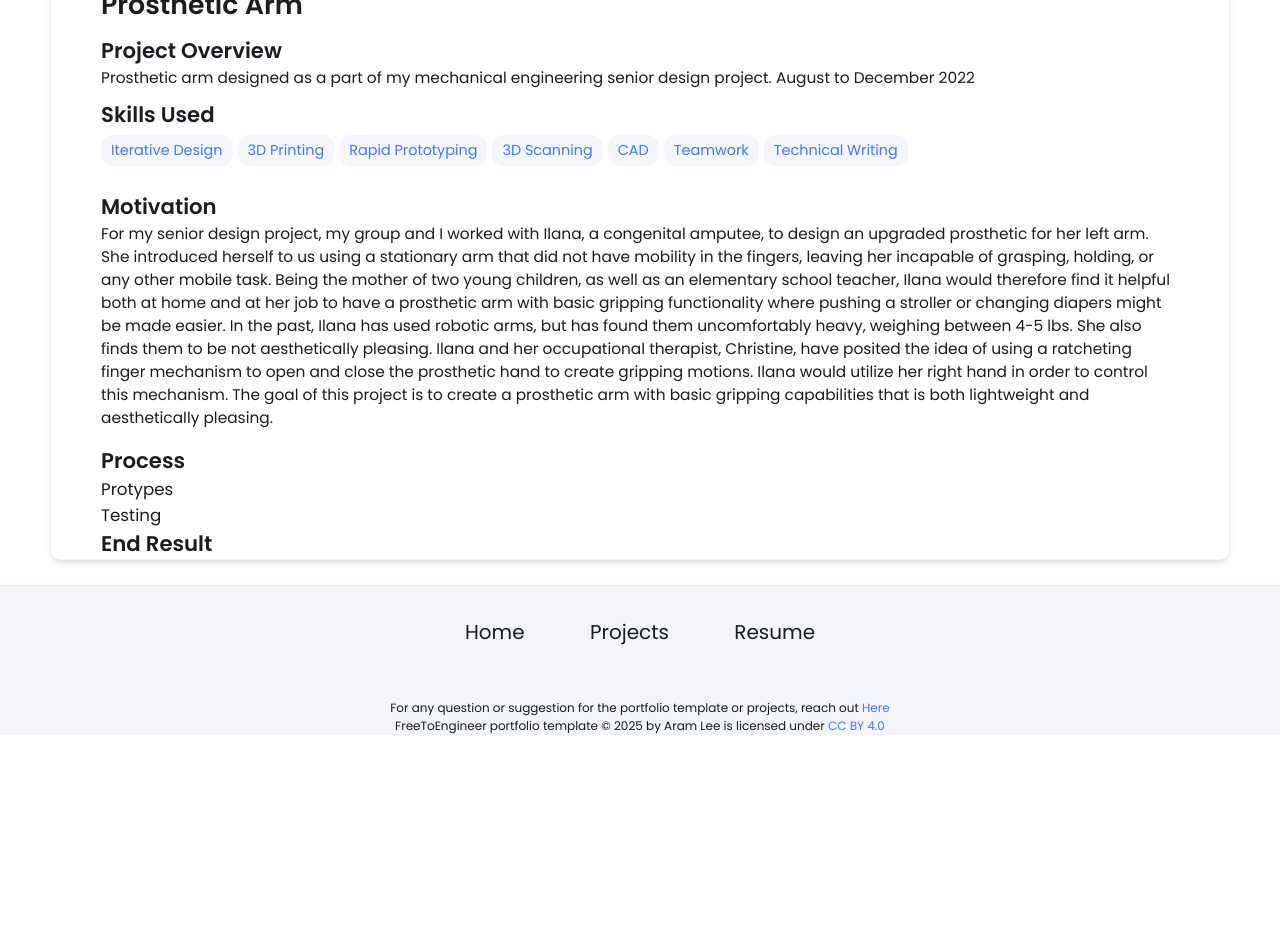
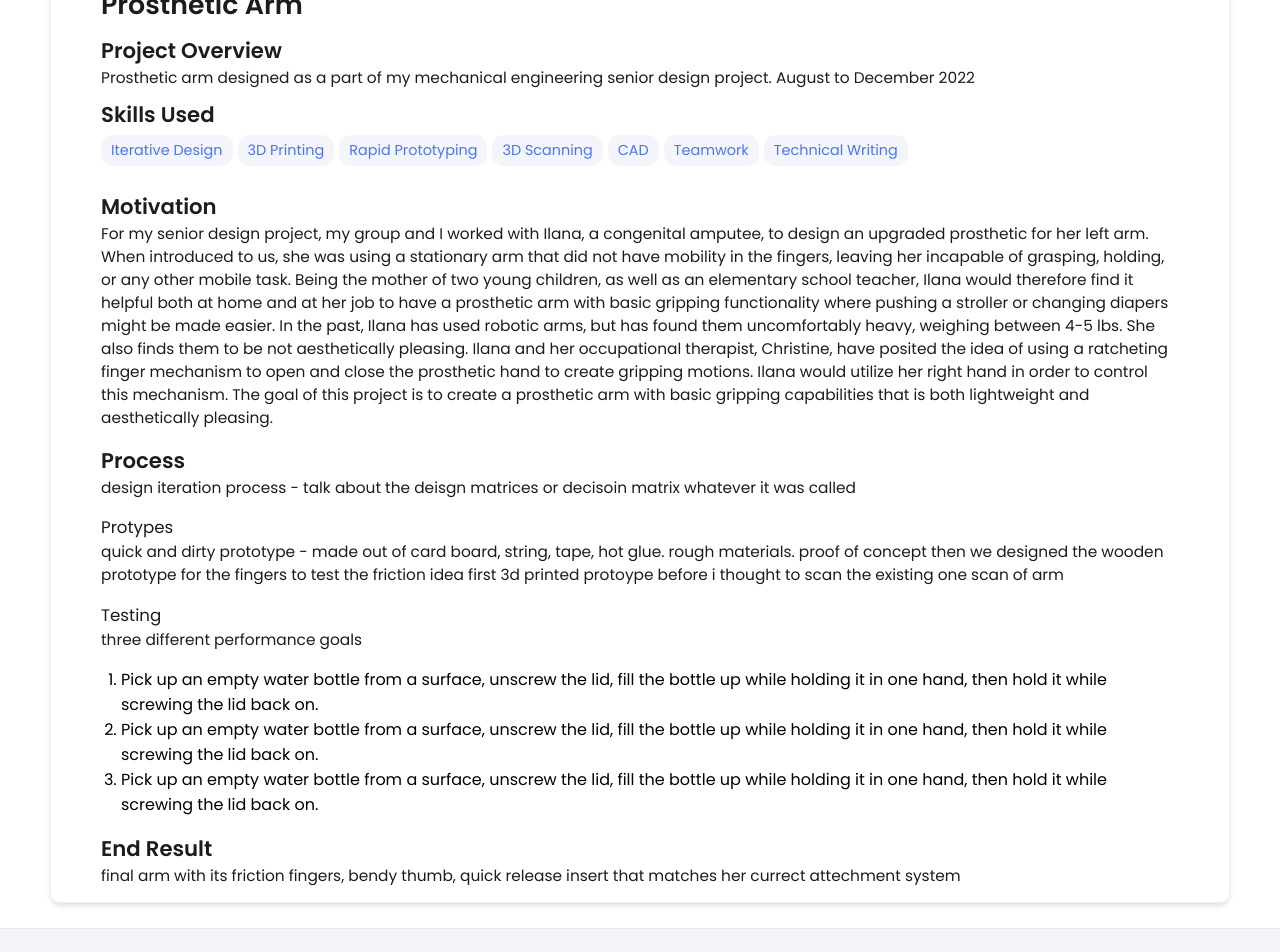
Before and after one commit to mgordon17/mgordon17.github.io, a Jekyll site: the page built from _projects/senior-proj/index.md, in a window 1280 px wide and 1400 px high, scrolled down 200 px. Shown: the part 322-1274 px from the top of the window. Built offline with Jekyll 4.4.1, drawn with Linux system fonts in a browser that asks for light colours; before the commit the page ends 1257 px from its top, so only the background shows below that.

Commit message:
Update index.md

```diff
--- a/_projects/senior-proj/index.md
+++ b/_projects/senior-proj/index.md
@@ -13,12 +13,25 @@ skills:
 main-image: /project.webp
 ---
 ## Motivation
-For my senior design project, my group and I worked with Ilana, a congenital amputee, to design an upgraded prosthetic for her left arm. <!-- Her previous arm, while aesthetically pleasing, had next to no functionality and caused extensive strain on her neck and shoulder due to the weight. --> She introduced herself to us using a stationary arm that did not have mobility in the fingers, leaving her incapable of grasping, holding, or any other mobile task. Being the mother of two young children, as well as an elementary school teacher, Ilana would therefore find it helpful both at home and at her job to have a prosthetic arm with basic gripping functionality where pushing a stroller or changing diapers might be made easier. In the past, Ilana has used robotic arms, but has found them uncomfortably heavy, weighing between 4-5 lbs. She also finds them to be not aesthetically pleasing. Ilana and her occupational therapist, Christine, have posited the idea of using a ratcheting finger mechanism to open and close the prosthetic hand to create gripping motions. Ilana would utilize her right hand in order to control this mechanism. The goal of this project is to create a prosthetic arm with basic gripping capabilities that is both lightweight and aesthetically pleasing.
+For my senior design project, my group and I worked with Ilana, a congenital amputee, to design an upgraded prosthetic for her left arm. <!-- Her previous arm, while aesthetically pleasing, had next to no functionality and caused extensive strain on her neck and shoulder due to the weight. --> When introduced to us, she was using a stationary arm that did not have mobility in the fingers, leaving her incapable of grasping, holding, or any other mobile task. Being the mother of two young children, as well as an elementary school teacher, Ilana would therefore find it helpful both at home and at her job to have a prosthetic arm with basic gripping functionality where pushing a stroller or changing diapers might be made easier. In the past, Ilana has used robotic arms, but has found them uncomfortably heavy, weighing between 4-5 lbs. She also finds them to be not aesthetically pleasing. Ilana and her occupational therapist, Christine, have posited the idea of using a ratcheting finger mechanism to open and close the prosthetic hand to create gripping motions. Ilana would utilize her right hand in order to control this mechanism. The goal of this project is to create a prosthetic arm with basic gripping capabilities that is both lightweight and aesthetically pleasing.
 
 ## Process
+design iteration process - talk about the deisgn matrices or decisoin matrix whatever it was called
 
 ### Protypes
 
+quick and dirty prototype - made out of card board, string, tape, hot glue. rough materials. proof of concept
+then we designed the wooden prototype for the fingers to test the friction idea
+first 3d printed protoype before i thought to scan the existing one
+scan of arm
+
 ### Testing
 
+three different performance goals
+1. Pick up an empty water bottle from a surface, unscrew the lid, fill the bottle up while holding it in one hand, then hold it while screwing the lid back on.
+2. Pick up an empty water bottle from a surface, unscrew the lid, fill the bottle up while holding it in one hand, then hold it while screwing the lid back on.
+3. Pick up an empty water bottle from a surface, unscrew the lid, fill the bottle up while holding it in one hand, then hold it while screwing the lid back on.
+
 ## End Result
+
+final arm with its friction fingers, bendy thumb, quick release insert that matches her currect attechment system
```
